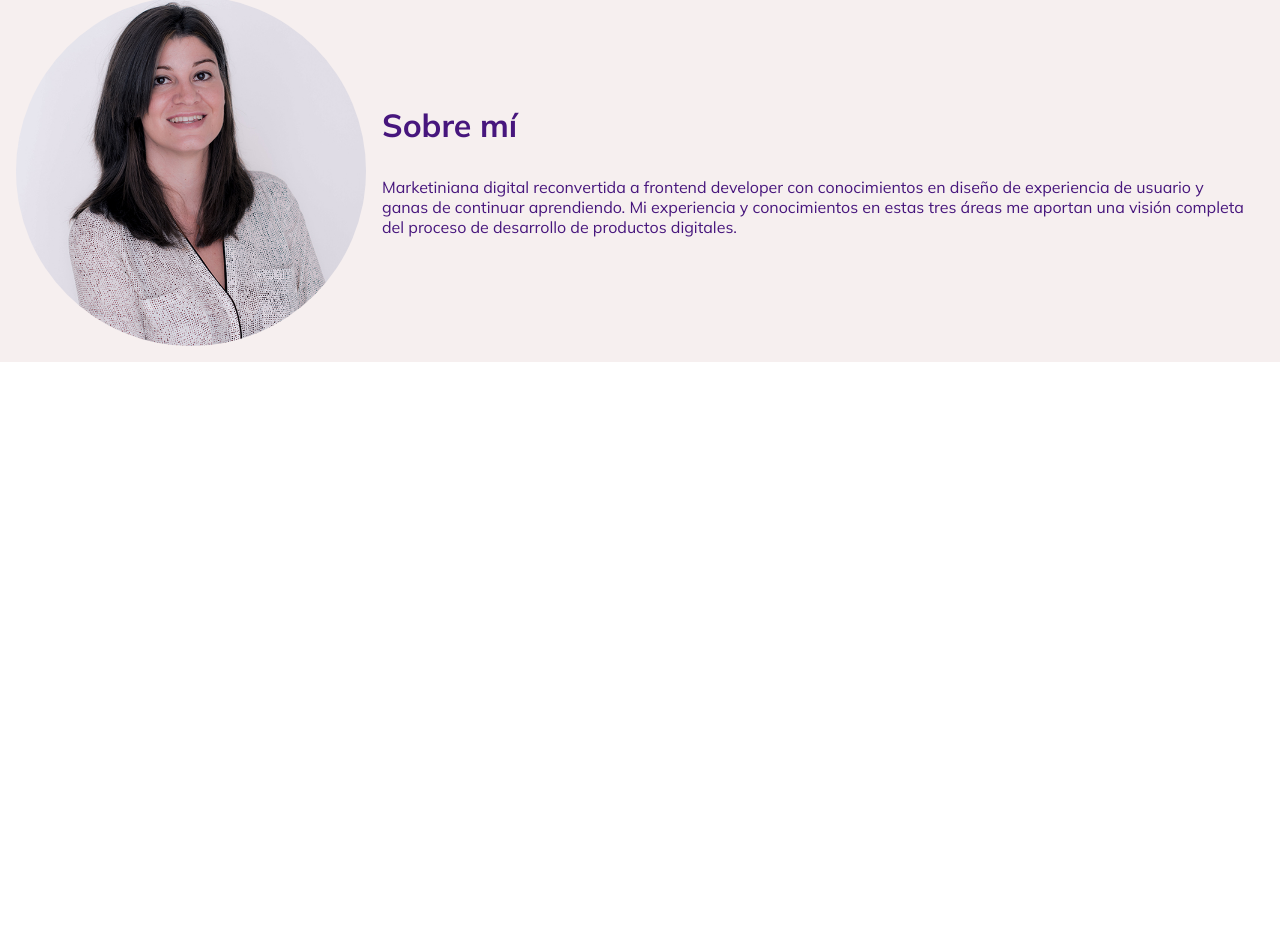
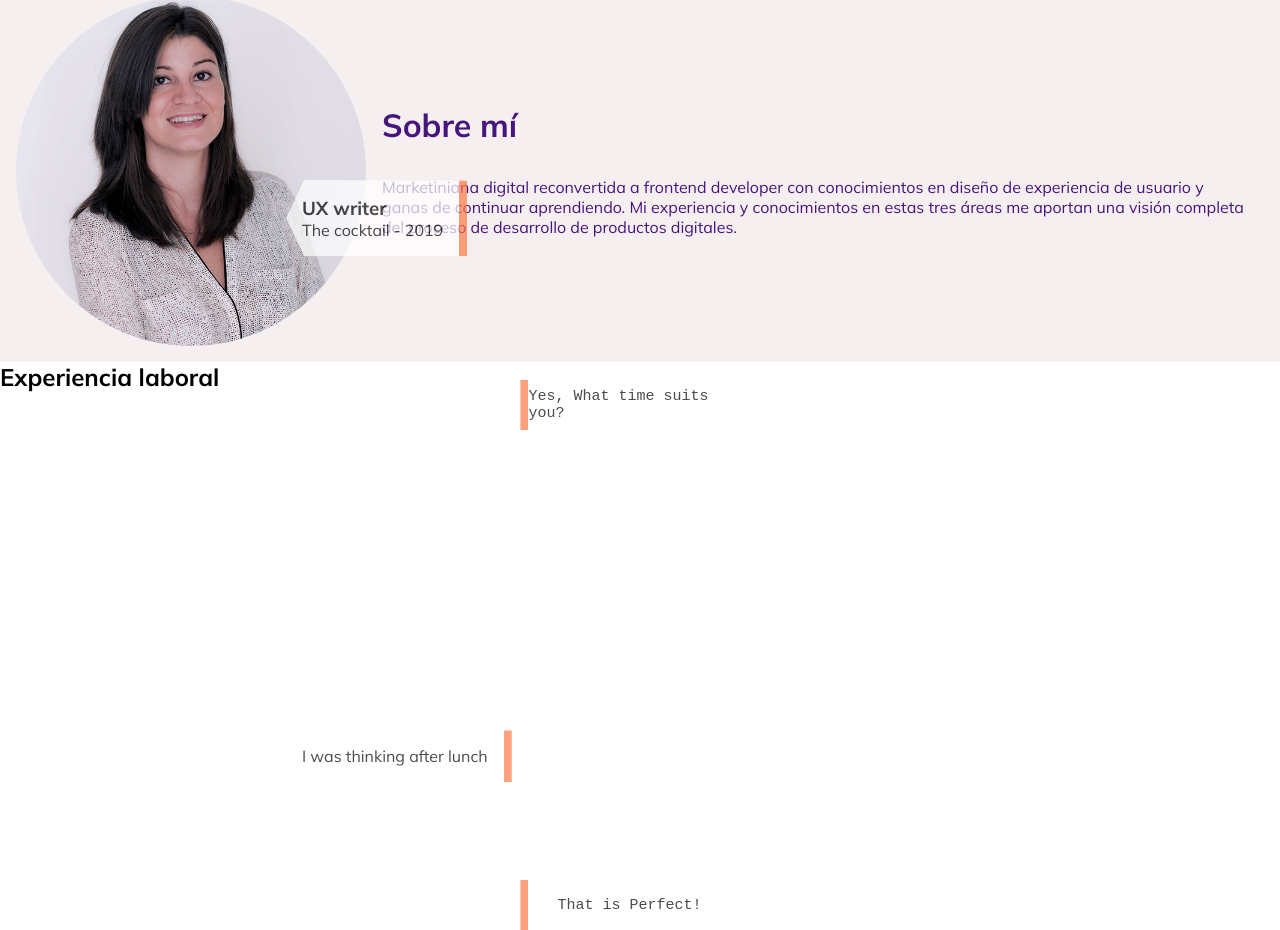
Before and after one commit to MargaritaBerjon/margarita-berjon-frontend, a React (Create React App) app: page / in a window 1280 px wide. Shown: the part 820-1750 px from the top of the page. Before the commit the page ends 1182 px from the top, so only its background shows below. Built offline with nearby package versions, Linux system fonts and the light colour scheme.

Commit message:
feature: component experience working

```diff
--- a/src/components/AboutMe.js
+++ b/src/components/AboutMe.js
@@ -8,8 +8,8 @@ function AboutMe() {
     <div className="about-me">
       <img src={MargaritaBerjon} alt="Foto de Margarita Berjon" className='about-me-foto'></img>
       <div>
-        <h1>Sobre mí</h1>
-        <p>Marketiniana digital reconvertida a frontend developer con conocimientos en diseño de experiencia de usuario y ganas de continuar aprendiendo. Mi experiencia y conocimientos en estas tres áreas me aportan una visión completa del proceso de desarrollo de productos digitales.</p>
+        <h1 className='about-me-h1'>Sobre mí</h1>
+        <p className='about-me-p'>Marketiniana digital reconvertida a frontend developer con conocimientos en diseño de experiencia de usuario y ganas de continuar aprendiendo. Mi experiencia y conocimientos en estas tres áreas me aportan una visión completa del proceso de desarrollo de productos digitales.</p>
       </div>
     </div>
   );
--- a/src/components/App.js
+++ b/src/components/App.js
@@ -1,13 +1,15 @@
 import React from 'react';
 import Poster from './Poster.js';
-import Main from './AboutMe.js';
+import AboutMe from './AboutMe.js';
+import Experience from './Experience/Experience.js';
 import '../style/App.css';
 
 function App() {
   return (
     <div className="App">
       <Poster></Poster>
-      <Main></Main>
+      <AboutMe></AboutMe>
+      <Experience></Experience>
     </div>
   );
 }
--- /dev/null
+++ b/src/components/Experience/Experience.js
@@ -0,0 +1,60 @@
+
+import React, { useState, useEffect } from 'react'
+import RightCard from './RightCard.js';
+import LeftCard from './LeftCard.js';
+
+function Experience(props) {
+  const [one, setOne] = useState('hidden')
+  const [two, settwo] = useState('hidden')
+  const [onee, setOnee] = useState('hidden')
+  const [twoo, settwoo] = useState('hidden')
+  const [topOne1, settopOne1] = useState('hidden')
+  const [topOne2, settopOne2] = useState('hidden')
+  const [topTwo1, settopTwo1] = useState('hidden')
+  const [topTwo2, settopTwo2] = useState('hidden')
+
+
+  useEffect(() => {
+    window.onscroll = () => handleAnimation();
+  });
+
+
+  function handleAnimation() {
+    if (document.documentElement.scrollTop > 50) {
+      setOne('cardOne')
+      settopOne1('topOne1')
+
+    }
+
+    if (document.documentElement.scrollTop > 100) {
+      settwo('cardTwo')
+      settopTwo1('topTwo1')
+    }
+
+    if (document.documentElement.scrollTop > 150) {
+      setOnee('cardOne')
+      settopOne2('topOne2')
+
+    }
+
+    if (document.documentElement.scrollTop > 200) {
+      settwoo('cardTwo')
+      settopTwo2('topTwo2')
+    }
+
+
+  };
+
+  return (
+    <div>
+      <h2>Experiencia laboral</h2>
+      <div className="main" />
+      <RightCard classCard={one} classTop={topOne1} text={<><h3>UX writer</h3><p>The cocktail - 2019</p></>} />
+      <LeftCard classCard={two} classTop={topTwo1} text='Yes, What time suits you?' />
+      <RightCard classCard={onee} classTop={topOne2} text='I was thinking after lunch' />
+      <LeftCard classCard={twoo} classTop={topTwo2} text='That is Perfect!' />
+    </div>
+  );
+}
+
+export default Experience;
--- /dev/null
+++ b/src/components/Experience/LeftCard.js
@@ -0,0 +1,14 @@
+import React from 'react';
+import '../../style/LeftCard.css'
+
+
+
+
+const CardTwo = ({ classCard, classTop, text }) => (
+  <div className={`${classCard} ${classTop}`}>
+    <div><p>{text}</p></div>
+    {/* <img src={manTwo} /> */}
+  </div>
+);
+
+export default CardTwo;
--- /dev/null
+++ b/src/components/Experience/RightCard.js
@@ -0,0 +1,10 @@
+import React from 'react';
+import '../../style/RightCard.css';
+
+const RightCard = ({ classCard, classTop, text }) => (
+  <div className={`${classCard} ${classTop}`}>
+    <div className='cardOne-div'><p>{text}</p></div>
+  </div>
+);
+
+export default RightCard;
--- a/src/style/AboutMe.css
+++ b/src/style/AboutMe.css
@@ -6,8 +6,8 @@
   padding: 1rem;
 }
 
-.about-me h1,
-p {
+.about-me-h1,
+.about-me-p {
   padding: 1rem;
 }
 
--- /dev/null
+++ b/src/style/LeftCard.css
@@ -0,0 +1,57 @@
+.hidden {
+  display: none;
+}
+
+.cardTwo {
+  width: 315px;
+  display: flex;
+  justify-content: space-between;
+  align-items: center;
+  position: absolute;
+  z-index: 3;
+  top: 450px;
+  left: 43%;
+  animation-name: cardTwo;
+  animation-duration: 1s;
+  animation-timing-function: linear;
+  animation-fill-mode: forwards;
+}
+
+.topTwo1 {
+  top: 1200px;
+}
+
+.topTwo2 {
+  top: 1700px;
+}
+
+.cardTwo div {
+  width: 220px;
+  height: 50px;
+  background-color: white;
+  opacity: 0.7;
+  clip-path: polygon(0% 0%, 90% 0, 100% 50%, 90% 100%, 0% 100%);
+  border-left: 8px solid rgba(255, 121, 72, 1);
+  display: flex;
+  justify-content: center;
+  align-items: center;
+}
+
+.cardTwo p {
+  font-family: 'Inconsolata', monospace;
+  font-size: 15px;
+  padding-right: 10px;
+}
+
+@keyframes cardTwo {
+  0% {
+    opacity: 0.5;
+  }
+  50% {
+    opacity: 0.7;
+  }
+  100% {
+    opacity: 1;
+    transform: translateX(-30px);
+  }
+}
--- /dev/null
+++ b/src/style/RightCard.css
@@ -0,0 +1,49 @@
+.hidden {
+  display: none;
+}
+
+.cardOne {
+  width: 315px;
+  display: flex;
+  justify-content: space-between;
+  align-items: center;
+  position: absolute;
+  z-index: 3;
+  left: 20%;
+  animation-name: cardOne;
+  animation-duration: 1s;
+  animation-timing-function: linear;
+  animation-fill-mode: forwards;
+}
+
+.topOne1 {
+  top: 1000px;
+}
+
+.topOne2 {
+  top: 1550px;
+}
+
+.cardOne-div {
+  background-color: white;
+  opacity: 0.7;
+  clip-path: polygon(10% 0%, 100% 1%, 100% 100%, 10% 100%, 0% 50%);
+  border-right: 8px solid rgba(255, 121, 72, 1);
+  padding: 1rem;
+  display: flex;
+  justify-content: center;
+  align-items: center;
+}
+
+@keyframes cardOne {
+  0% {
+    opacity: 0.5;
+  }
+  50% {
+    opacity: 0.7;
+  }
+  100% {
+    opacity: 1;
+    transform: translateX(30px);
+  }
+}
```
Also changed, not shown: src/components/Input.js (added, +10 -0 lines), src/style/Main.css (added).
